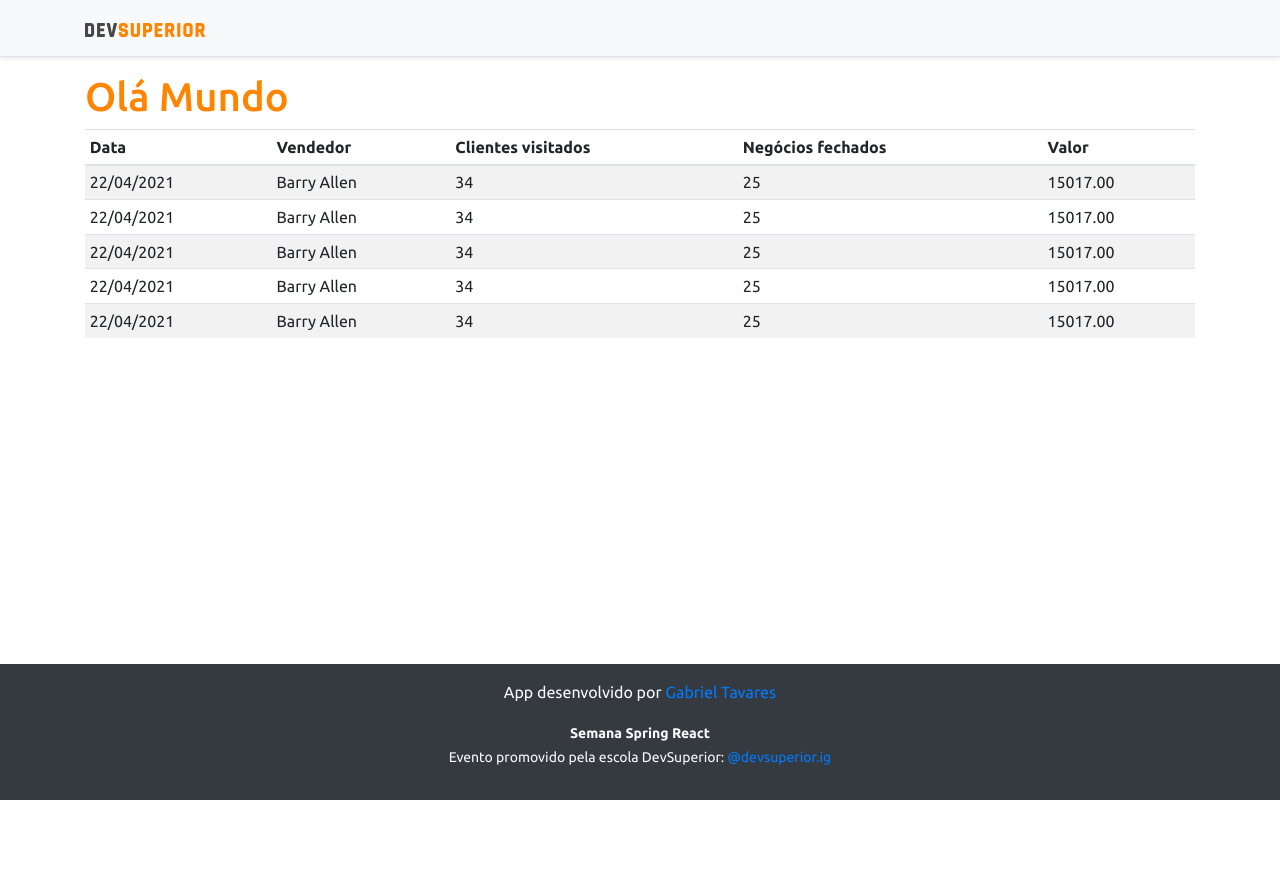
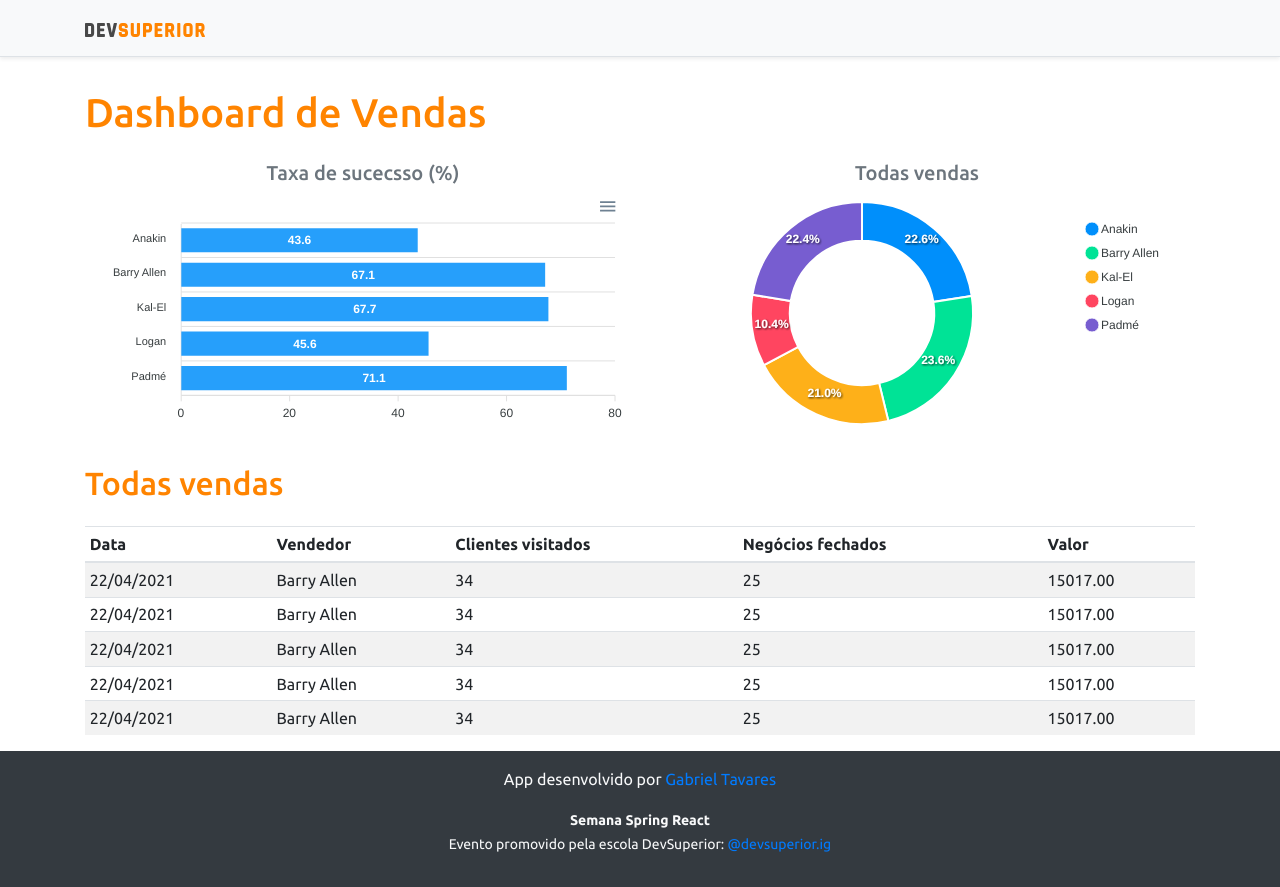
Before and after one commit to GabrielTavares96/dsvendas-sds3, a React (Create React App) app in the folder frontend/: page / in a window 1280 px wide. Before the commit the page ends 800 px from the top, so only its background shows below. Built offline with nearby package versions, Linux system fonts and the light colour scheme.

Commit message:
Static charts

```diff
--- a/frontend/package.json
+++ b/frontend/package.json
@@ -12,10 +12,12 @@
     "@types/node": "^12.0.0",
     "@types/react": "^17.0.0",
     "@types/react-dom": "^17.0.0",
+    "apexcharts": "^3.26.1",
     "bootstrap": "^4.6.0",
     "jquery": "1.9.1",
     "popper.js": "^1.16.1",
     "react": "^17.0.2",
+    "react-apexcharts": "^1.3.9",
     "react-dom": "^17.0.2",
     "react-scripts": "4.0.3",
     "typescript": "^4.1.2",
--- a/frontend/src/App.tsx
+++ b/frontend/src/App.tsx
@@ -1,4 +1,6 @@
+import BarChart from 'components/BarChart';
 import DataTable from 'components/DataTable';
+import DonutChart from 'components/DonutChart';
 import Footer from 'components/Footer';
 import NavBar from 'components/NavBar';
 import React from 'react';
@@ -8,8 +10,23 @@
     <>
       <NavBar />
       <div className="container">
-        <h1 className="text-primary">Olá Mundo</h1>
+        <h1 className="text-primary py-3">Dashboard de Vendas</h1>
 
+        <div className="row px-3">
+          <div className="col-sm-6">
+            <h5 className="text-center text-secondary">Taxa de sucecsso (%)</h5>
+            <BarChart />
+          </div>
+          <div className="col-sm-6">
+            <h5 className="text-center text-secondary">Todas vendas</h5>
+            <DonutChart />
+          </div>
+        </div>
+
+      <div className="py-3">
+        <h2 className="text-primary">Todas vendas</h2>
+
+      </div>
         <DataTable />
       </div>
       <Footer />
--- /dev/null
+++ b/frontend/src/components/BarChart/index.tsx
@@ -0,0 +1,36 @@
+import React from 'react';
+import Chart from 'react-apexcharts'
+
+const BarChart = () => {
+
+    const options = {
+        plotOptions: {
+            bar: {
+                horizontal: true,
+            }
+        },
+    };
+
+    const mockData = {
+        labels: {
+            categories: ['Anakin', 'Barry Allen', 'Kal-El', 'Logan', 'Padmé']
+        },
+        series: [
+            {
+                name: "% Sucesso",
+                data: [43.6, 67.1, 67.7, 45.6, 71.1]
+            }
+        ]
+    };
+
+    return (
+        <Chart
+            options={{ ...options, xaxis: mockData.labels}}
+            series={mockData.series}
+            type="bar"
+            height="240"
+        />
+    );
+}
+
+export default BarChart;
--- /dev/null
+++ b/frontend/src/components/DonutChart/index.tsx
@@ -0,0 +1,27 @@
+import React from 'react';
+import Chart from 'react-apexcharts'
+
+const DonutChart = () => {
+    const mockData = {
+        series: [477138, 499928, 444867, 220426, 473088],
+        labels: ['Anakin', 'Barry Allen', 'Kal-El', 'Logan', 'Padmé']
+    }
+
+    const options = {
+        legend: {
+            show: true
+        }
+    }
+
+    return (
+        <Chart
+            options={{ ...options, labels: mockData.labels}}
+            series={mockData.series}
+            type="donut"
+            height="240"
+        />
+
+    );
+}
+
+export default DonutChart;
```
Also changed, not shown: 1 other file (tests, documents, lock files or other folders).
